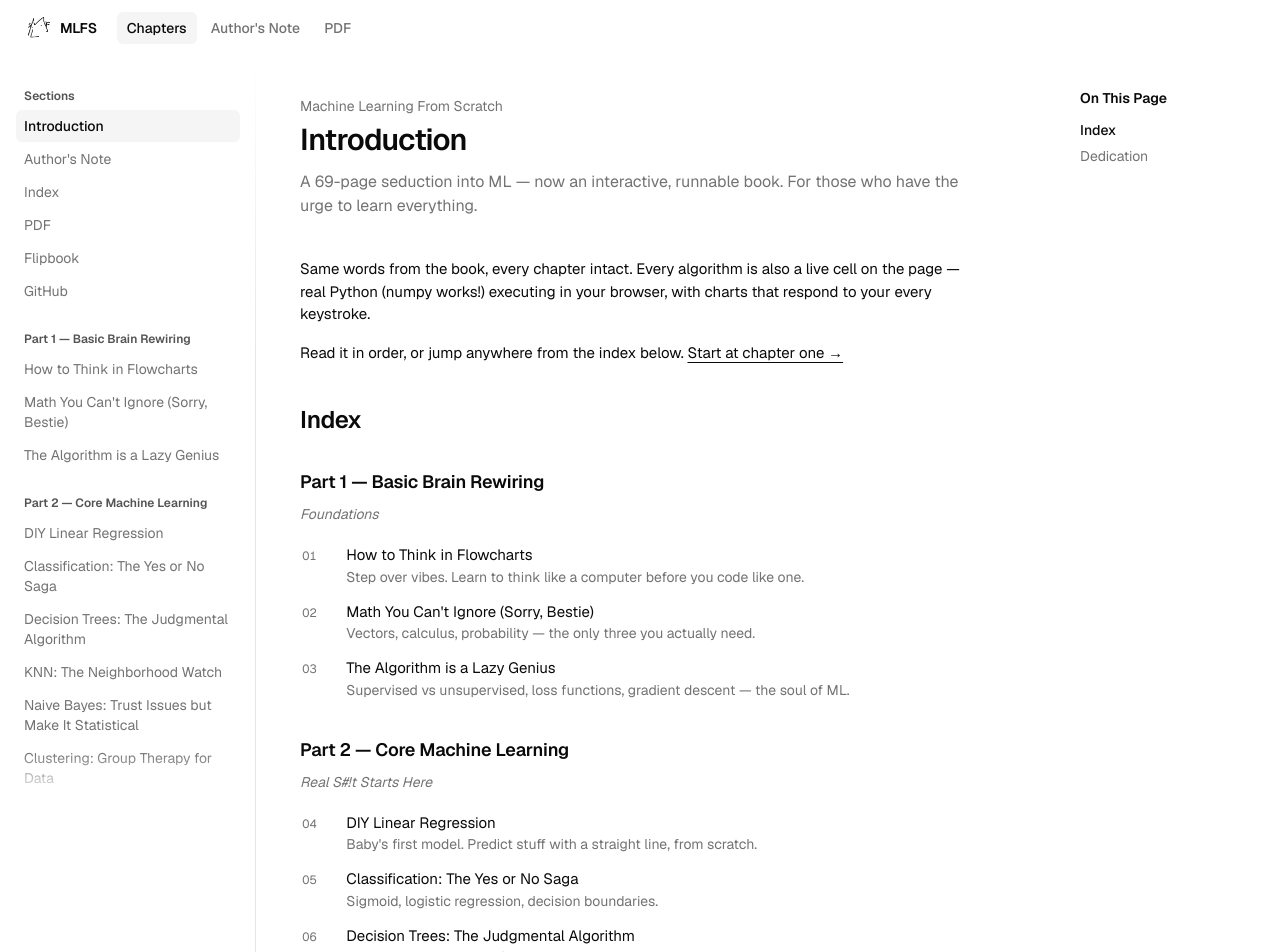
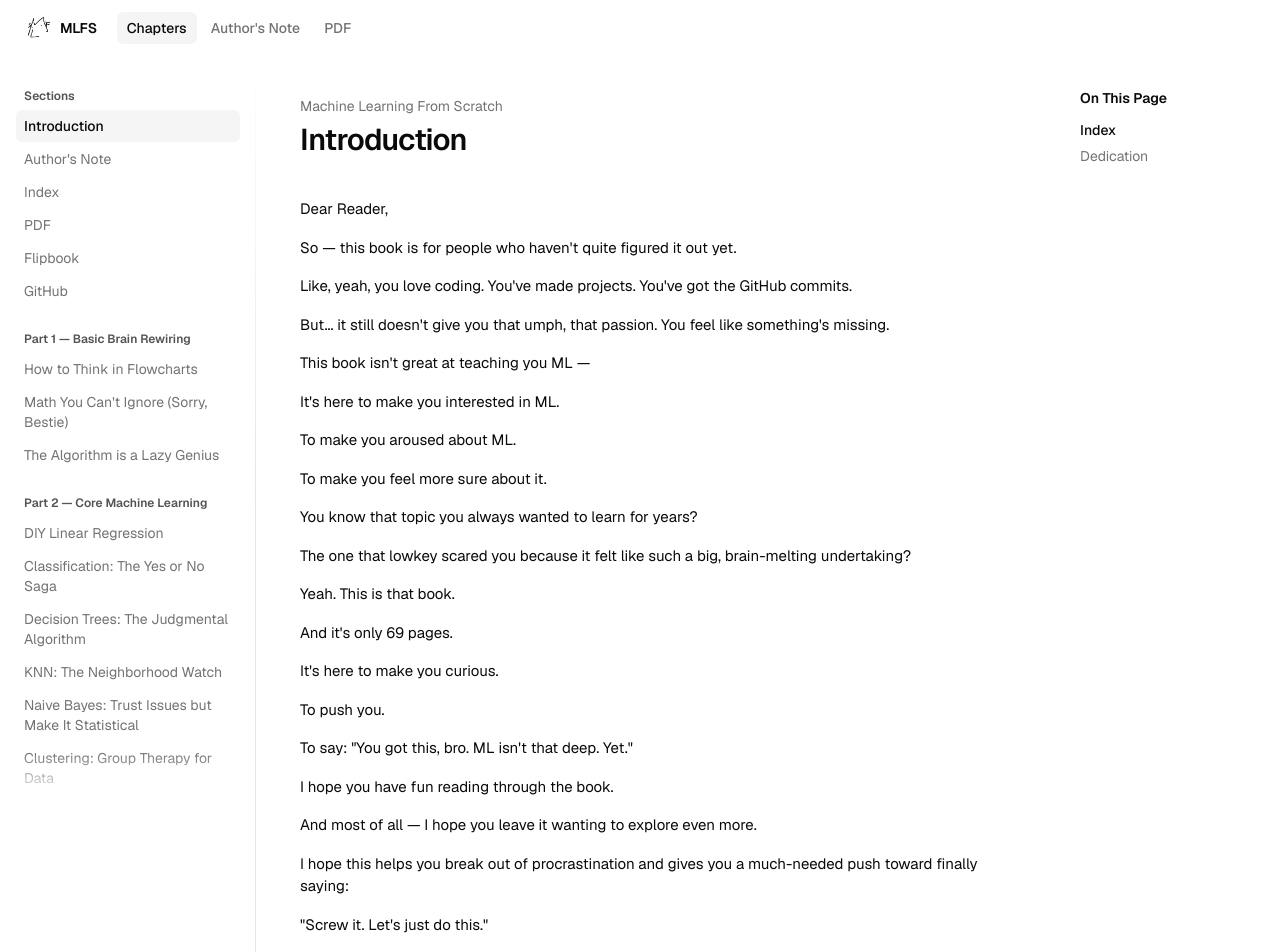
Before and after one commit to Eeman1113/MLFS, a Next.js app in the folder web/: page / in a window 1280 px wide. Shown: the top 952 px of the page. Built offline with nearby package versions, Linux system fonts and the light colour scheme.

Commit message:
Home: replace intro paragraphs with the Author's Note, end with Chapter 1 link

```diff
--- a/web/app/page.tsx
+++ b/web/app/page.tsx
@@ -18,20 +18,34 @@ export default function Home() {
           >
             Introduction
           </h1>
-          <p className="text-muted-foreground mt-3" style={{ fontSize: 16, lineHeight: "24px" }}>
-            A 69-page seduction into ML — now an interactive, runnable book.
-            For those who have the urge to learn everything.
-          </p>
+          <div className="prose-book max-w-none mt-10">
+            <p>Dear Reader,</p>
+            <p>So — this book is for people who haven't quite figured it out yet.</p>
+            <p>Like, yeah, you love coding. You've made projects. You've got the GitHub commits.</p>
+            <p>But... it still doesn't give you that umph, that passion. You feel like something's missing.</p>
+            <p>This book isn't great at teaching you ML —</p>
+            <p>It's here to make you interested in ML.</p>
+            <p>To make you aroused about ML.</p>
+            <p>To make you feel more sure about it.</p>
+            <p>You know that topic you always wanted to learn for years?</p>
+            <p>The one that lowkey scared you because it felt like such a big, brain-melting undertaking?</p>
+            <p>Yeah. This is that book.</p>
+            <p>And it's only 69 pages.</p>
+            <p>It's here to make you curious.</p>
+            <p>To push you.</p>
+            <p>To say: "You got this, bro. ML isn't that deep. Yet."</p>
+            <p>I hope you have fun reading through the book.</p>
+            <p>And most of all — I hope you leave it wanting to explore even more.</p>
+            <p>
+              I hope this helps you break out of procrastination and gives you a much-needed push
+              toward finally saying:
+            </p>
+            <p>"Screw it. Let's just do this."</p>
+            <p>Thank you for being here.</p>
+            <p>Now let's build some smart stuff together.</p>
+            <p className="mt-10 font-display font-semibold">— Eeman Majumder</p>
 
-          <div className="prose-book max-w-none mt-10">
-            <p>
-              Same words from the book, every chapter intact. Every algorithm
-              is also a live cell on the page — real Python (numpy works!)
-              executing in your browser, with charts that respond to your every
-              keystroke.
-            </p>
-            <p>
-              Read it in order, or jump anywhere from the index below.{" "}
+            <p className="mt-10">
               <Link
                 href="/chapters/01-flowcharts"
                 className="underline underline-offset-4 hover:no-underline"
```
